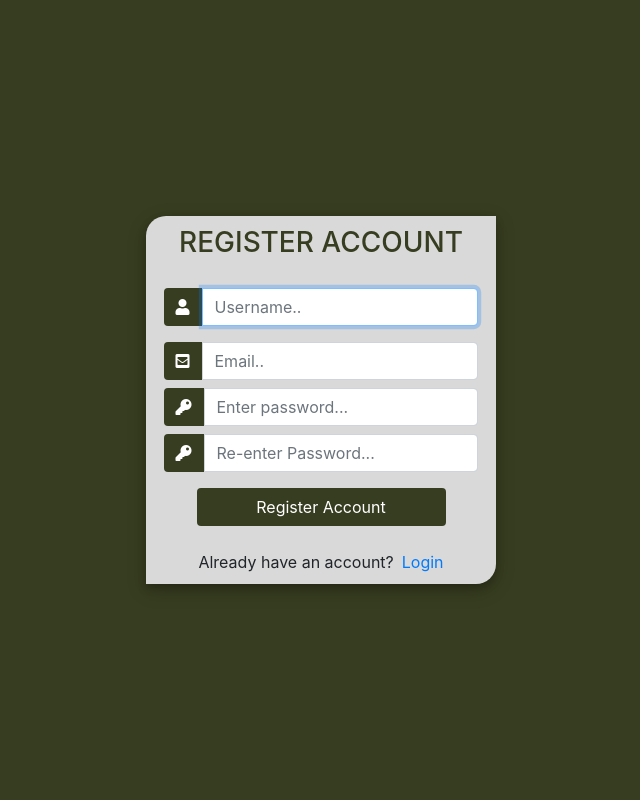
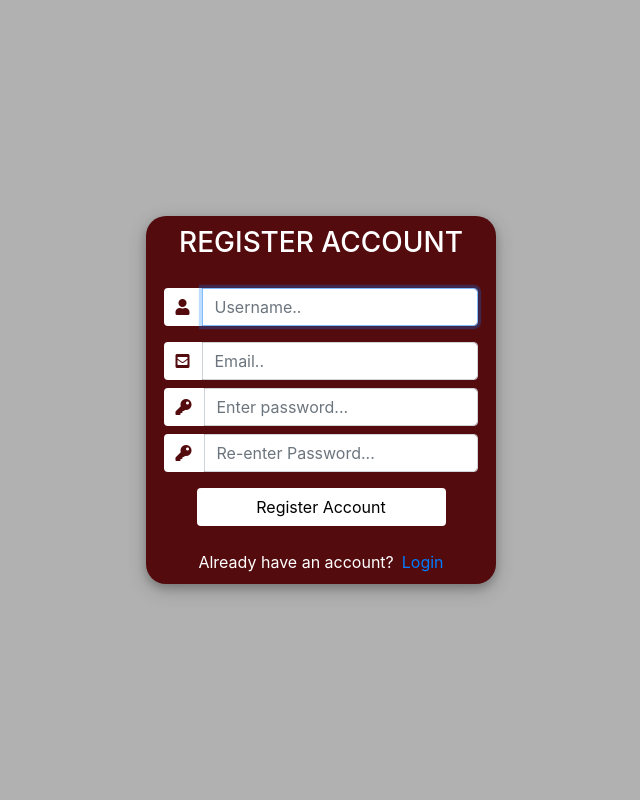
Before and after one commit to gabyxbinnaeah/Neighborhood, a Django app: page /register/ in a window 1280 px wide. Shown: the whole page, without its empty margins (319-959 px from the left). Run offline with Django 3.2, Linux system fonts and the light colour scheme; some libraries are stand-ins or nearby versions.

```diff
--- a/hood/templates/accounts/register.html
+++ b/hood/templates/accounts/register.html
@@ -13,13 +13,13 @@
 			margin: 0;
 			padding: 0;
 			height: 100%;
-			background: #373d20 !important;
+			background: rgba(128, 128, 128, 0.377) !important;
 		}
 		.user_card {
 			width: 350px;
 			margin-top: auto;
 			margin-bottom: auto;
-			background: #d9d9d9;
+			background: #540b0e;
 			position: relative;
 			display: flex;
 			justify-content: center;
@@ -28,7 +28,7 @@
 			box-shadow: 0 4px 8px 0 rgba(0, 0, 0, 0.2), 0 6px 20px 0 rgba(0, 0, 0, 0.19);
 			-webkit-box-shadow: 0 4px 8px 0 rgba(0, 0, 0, 0.2), 0 6px 20px 0 rgba(0, 0, 0, 0.19);
 			-moz-box-shadow: 0 4px 8px 0 rgba(0, 0, 0, 0.2), 0 6px 20px 0 rgba(0, 0, 0, 0.19);
-			border-radius: 20px 0px 20px 0px;
+			border-radius: 20px 20px 20px 20px;
 
 		}
 
@@ -37,12 +37,12 @@
 		}
 
 		#form-title{
-			color: #373d20;
+			color: white;
 		}
 		.login_btn {
 			width: 100%;
-			background: #373d20 !important;
-			color: white !important;
+			background: white !important;
+			color: black !important;
 		}
 		.login_btn:focus {
 			box-shadow: none !important;
@@ -52,14 +52,14 @@
 			padding: 0 2rem;
 		}
 		.input-group-text {
-			background: #373d20 !important;
-			color: white !important;
+			background: white !important;
+			color: #540b0e !important;
 			border: 0 !important;
 			border-radius: 0.25rem 0 0 0.25rem !important;
 		}
 		.input_user,
 		.input_pass:focus {
-			box-shadow: none !important;
+			box-shadow:#540b0e !important;
 			outline: 0px !important;
 		}
 
@@ -115,7 +115,7 @@
 
 				<div class="mt-4">
 					<div class="d-flex justify-content-center links">
-						Already have an account? <a href="{% url 'login' %}" class="ml-2">Login</a>
+					   <span style="color:white;">Already have an account?</span>	 <a href="{% url 'login' %}" class="ml-2">Login</a>
 					</div>
 				</div>
 			</div>
--- a/hood/views.py
+++ b/hood/views.py
@@ -53,7 +53,7 @@ def logoutUser(request):
 	logout(request)
 	return redirect('login')
 
-
+@login_required(login_url='login')
 def index(request):
 	found_neighborhood=Neighborhood.neighborhood_list()
 	return render(request, 'index.html',{"found_neighborhood":found_neighborhood})
@@ -69,6 +69,21 @@ def create_neighborhood(request):
     else:
         form = NeighborhoodForm()
     return render(request, 'newhood.html', {'form': form})
+
+
+def join_neighbourhood(request, id):
+    hoods = get_object_or_404(Neighborhood, id=id)
+    request.user.hoods = hoods
+	# request.user.profile.neighbourhood = neighbourhood
+    request.user.save()
+    return redirect('index')
+
+
+def leave_neighbourhood(request, id):
+    hood = get_object_or_404(Neighborhood, id=id)
+    request.user.hoods = None
+    request.user.save()
+    return redirect('index')
 
 @login_required(login_url='login')
 def profile(request):
@@ -140,18 +155,3 @@ def create_post(request, hood_id):
     else:
         form = PostForm()
     return render(request, 'post.html', {'form': form})
-
-
-def join_neighbourhood(request, id):
-    neighbourhood = get_object_or_404(Neighborhood, id=id)
-    request.user.neighbourhood = neighbourhood
-	# request.user.profile.neighbourhood = neighbourhood
-    request.user.save()
-    return redirect('index')
-
-
-def leave_neighbourhood(request, id):
-    hood = get_object_or_404(Neighborhood, id=id)
-    request.user.neighbourhood = None
-    request.user.save()
-    return redirect('index')
```
Also changed, not shown: hood/templates/accounts/login.html (+10 -8 lines), hood/templates/index.html (+6 -7 lines), hood/templates/singlehood.html (+6 -7 lines), README.md (added), runtime.txt (added), 2 other files.
